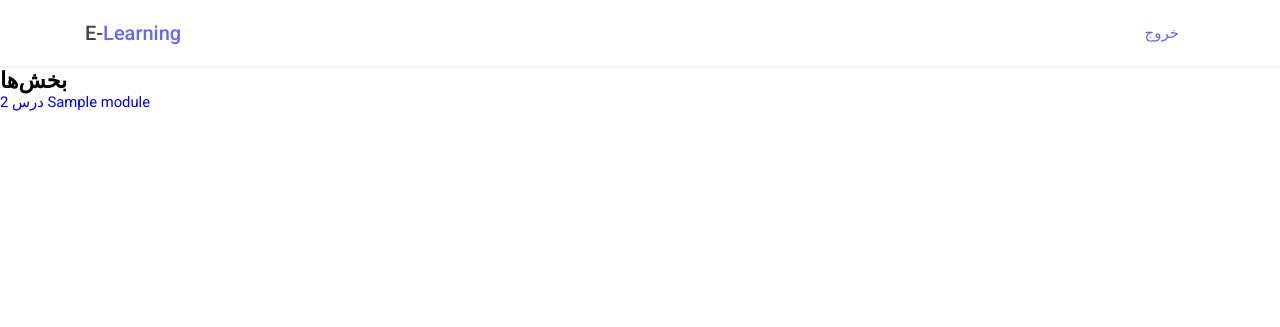
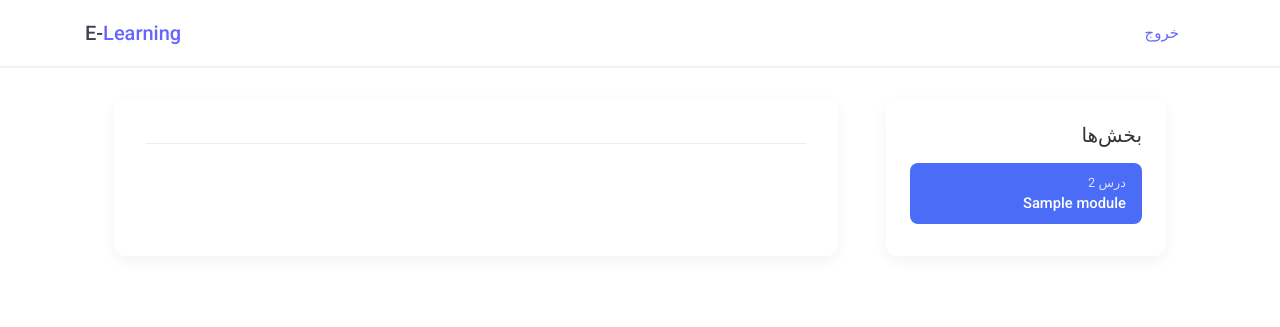
Before and after one commit to erfanscode/E-Learning, a Django app: page /students/course/1/ in a window 1280 px wide. Shown: the top 327 px of the page. Run offline with Django 5.2, Linux system fonts and the light colour scheme; a user stored in the database is signed in; tables that the repository leaves empty hold one stand-in row (values such as "Sample post").

Commit message:
make template for show content with correct format and make some style for this files

```diff
--- a/courses/static/css/style.css
+++ b/courses/static/css/style.css
@@ -1569,3 +1569,243 @@ a {
   }
 }
 /* ----- End Student Courses List ----- */
+/* ----- Student Course Detail ----- */
+.student-detail-container {
+  display: flex;
+  flex-direction: column;
+  direction: rtl;
+  max-width: 1100px;
+  margin: 0 auto;
+  padding: 2rem 1.5rem;
+}
+
+@media (min-width: 768px) {
+  .student-detail-container {
+    flex-direction: row;
+    gap: 3rem;
+  }
+}
+
+/* Course title */
+.student-detail-container h1 {
+  font-size: 2rem;
+  font-weight: 600;
+  margin-bottom: 1.5rem;
+  color: #333;
+  position: relative;
+  padding-bottom: 0.75rem;
+}
+
+.student-detail-container h1:after {
+  content: '';
+  position: absolute;
+  bottom: 0;
+  right: 0;
+  width: 60px;
+  height: 4px;
+  background-color: #4a6cf7;
+  border-radius: 2px;
+}
+
+/* Modules navigation sidebar */
+.student-detail-contents {
+  background-color: #fff;
+  border-radius: 12px;
+  box-shadow: 0 5px 15px rgba(0, 0, 0, 0.05);
+  padding: 1.5rem;
+  margin-bottom: 2rem;
+  width: 100%;
+}
+
+@media (min-width: 768px) {
+  .student-detail-contents {
+    flex: 0 0 280px;
+    margin-bottom: 0;
+    align-self: flex-start;
+    position: sticky;
+    top: 20px;
+  }
+}
+
+.student-detail-contents h2 {
+  font-size: 1.25rem;
+  font-weight: 500;
+  margin-bottom: 1rem;
+  color: #333;
+}
+
+.student-detail-contents ul {
+  list-style: none;
+  padding: 0;
+  margin: 0;
+}
+
+.student-detail-content-item {
+  margin-bottom: 0.5rem;
+  border-radius: 8px;
+  transition: all 0.2s ease;
+}
+
+.student-detail-content-item a {
+  display: block;
+  padding: 0.75rem 1rem;
+  color: #555;
+  text-decoration: none;
+  border-radius: 8px;
+  transition: all 0.2s ease;
+}
+
+.student-detail-content-item a:hover {
+  background-color: #f0f5ff;
+}
+
+.student-detail-content-item.selected a {
+  background-color: #4a6cf7;
+  color: #fff;
+}
+
+.student-detail-content-item-number {
+  display: block;
+  font-size: 0.8rem;
+  margin-bottom: 0.25rem;
+  opacity: 0.8;
+}
+
+.student-detail-content-item-title {
+  display: block;
+  font-weight: 500;
+}
+
+/* Content area */
+.student-detail-content {
+  background-color: #fff;
+  border-radius: 12px;
+  box-shadow: 0 5px 15px rgba(0, 0, 0, 0.05);
+  padding: 2rem;
+  flex: 1;
+}
+
+.student-detail-content h2 {
+  font-size: 1.5rem;
+  font-weight: 500;
+  margin-bottom: 1rem;
+  color: #333;
+  border-bottom: 1px solid #eee;
+  padding-bottom: 0.75rem;
+}
+
+/* Content item types */
+/* Image content */
+.content-image-container {
+  margin: 1.5rem 0;
+  text-align: center;
+}
+
+.course-content-image {
+  max-width: 100%;
+  height: auto;
+  border-radius: 8px;
+  margin: 0 0 0.5rem;
+  box-shadow: 0 5px 15px rgba(0, 0, 0, 0.1);
+  display: block;
+}
+
+.content-image-container figcaption {
+  margin-top: 0.75rem;
+  color: #666;
+  font-style: italic;
+  font-size: 0.9rem;
+}
+
+/* File content */
+.content-file-container {
+  margin: 1.5rem 0;
+}
+
+.download-file-btn {
+  display: inline-flex;
+  align-items: center;
+  gap: 0.5rem;
+  background-color: #4a6cf7;
+  color: white;
+  padding: 0.75rem 1.5rem;
+  border-radius: 6px;
+  text-decoration: none;
+  font-weight: 500;
+  margin: 0;
+  transition: all 0.2s ease;
+  box-shadow: 0 2px 5px rgba(0, 0, 0, 0.1);
+}
+
+.download-file-btn:hover {
+  background-color: #3a56d4;
+  box-shadow: 0 4px 8px rgba(0, 0, 0, 0.15);
+  transform: translateY(-2px);
+}
+
+.download-icon {
+  flex-shrink: 0;
+}
+
+/* Video content */
+.content-video-container {
+  margin: 1.5rem 0;
+  border-radius: 8px;
+  overflow: hidden;
+  box-shadow: 0 5px 15px rgba(0, 0, 0, 0.1);
+}
+
+.vjs-poster {
+  border-radius: 8px;
+}
+
+.video-js {
+  border-radius: 8px;
+  overflow: hidden;
+  margin: 0;
+  width: 100%;
+}
+
+/* Text content */
+.content-text-container {
+  margin: 1.5rem 0;
+  line-height: 1.6;
+}
+
+.student-detail-content p {
+  line-height: 1.6;
+  color: #444;
+  margin-bottom: 1rem;
+}
+
+/* Extra responsive adjustments */
+@media (max-width: 480px) {
+  .student-detail-container {
+    padding: 1rem;
+  }
+
+  .student-detail-content {
+    padding: 1.25rem;
+  }
+
+  .student-detail-content h2 {
+    font-size: 1.25rem;
+  }
+
+  .download-file-btn {
+    width: 100%;
+    justify-content: center;
+  }
+}
+
+/* Responsive adjustments */
+@media (max-width: 640px) {
+  .student-detail-container h1 {
+    font-size: 1.5rem;
+  }
+
+  .student-detail-content {
+    padding: 1.5rem;
+  }
+}
+/* ----- End Student Course Detail ----- */
--- /dev/null
+++ b/courses/templates/courses/content/image.html
@@ -0,0 +1,6 @@
+<figure class="content-image-container">
+    <img src="{{ item.file.url }}" alt="{{ item.title }}" class="course-content-image">
+    {% if item.title %}
+    <figcaption>{{ item.title }}</figcaption>
+    {% endif %}
+</figure>
--- /dev/null
+++ b/courses/templates/courses/content/text.html
@@ -0,0 +1,3 @@
+<div class="content-text-container">
+    {{ item.content|linebreaks }}
+</div>
--- /dev/null
+++ b/courses/templates/courses/content/video.html
@@ -0,0 +1,4 @@
+<div class="content-video-container">
+    {% load embed_video_tags %}
+    {% video item.url '660x315' %}
+</div>
```
Also changed, not shown: courses/templates/courses/content/file.html (added, +9 -0 lines).
